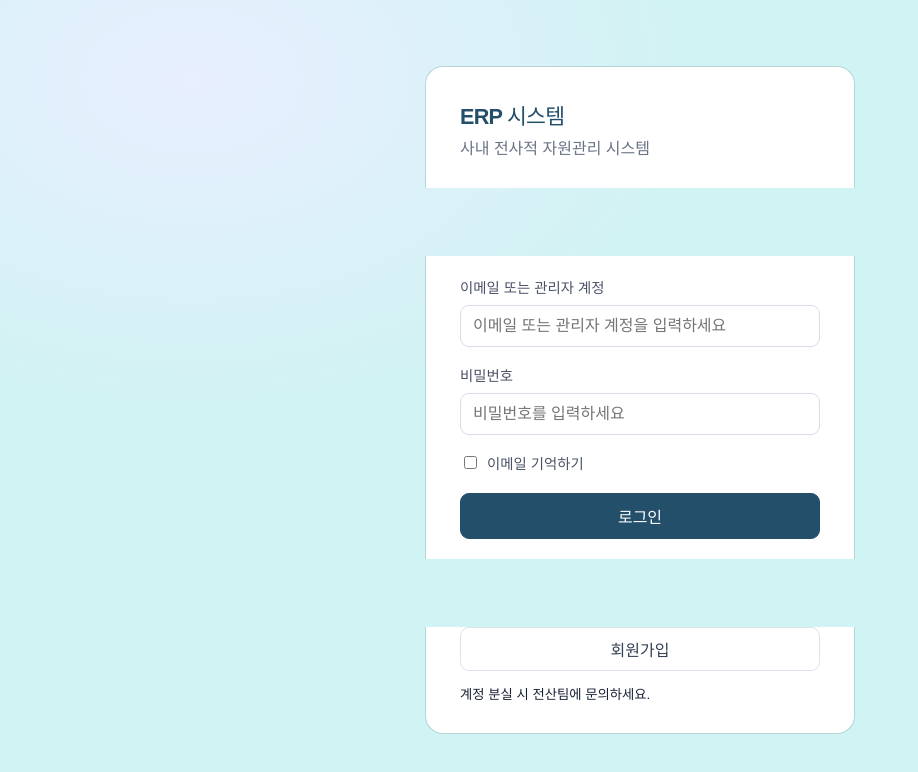
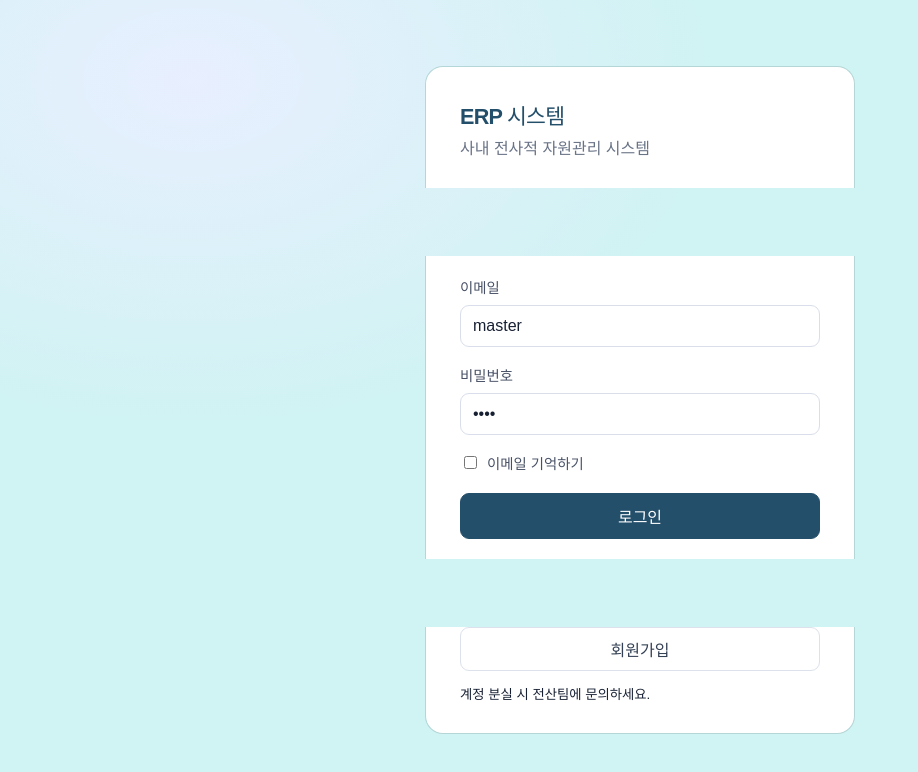
Before and after one commit to YooJunWoo-kor/Semiproject-group-2-, a React (Create React App) app in the folder frontend/: page / in a window 1280 px wide. Shown: the top 772 px of the page, without its empty margins (0-918 px from the left). Built offline with nearby package versions, Linux system fonts and the light colour scheme.

Commit message:
디버깅용 자동 id pass 할당

```diff
--- a/frontend/src/pages/Home.js
+++ b/frontend/src/pages/Home.js
@@ -9,14 +9,12 @@ import {
 
 function Home() {
 
-    const [loginId, setLoginId] = useState('');
-    const [password, setPassword] = useState('');
+    const [loginId, setLoginId] = useState("master");
+    const [password, setPassword] = useState("1234");
 
     const navigate = useNavigate();
 
-
     const handleLogin = (e) => {
-
         e.preventDefault();
 
         const account = findLoginAccount(
@@ -25,14 +23,11 @@ function Home() {
         );
 
         if (!account) {
-
             alert(
                 "이메일 또는 비밀번호가 일치하지 않습니다."
             );
-
             return;
         }
-
 
         saveLoginUser({
             employeeKey: account.employeeKey || null,
@@ -43,68 +38,45 @@ function Home() {
             role: account.role
         });
 
-
         navigate('/main');
     };
 
 
     const registerHendle = (e) => {
-
         e.preventDefault();
-
         navigate('/register');
     };
 
 
     return (
-
         <div className="login-page">
-
             <header>
-
-                <h2>
-                    ERP 시스템
-                </h2>
-
-                <p>
-                    사내 전사적 자원관리 시스템
-                </p>
-
+                <h2>ERP 시스템</h2>
+                <p>사내 전사적 자원관리 시스템</p>
             </header>
-
-
             <main>
-
                 <form onSubmit={handleLogin}>
-
                     <div>
-
                         <label htmlFor="loginId">
-                            이메일 또는 관리자 계정
+                            이메일
                         </label>
-
                         <input
                             id="loginId"
                             type="text"
-                            placeholder="이메일 또는 관리자 계정을 입력하세요"
+                            placeholder="이메일을 입력하세요"
                             value={loginId}
                             onChange={(e) =>
                                 setLoginId(
                                     e.target.value
                                 )
                             }
-                            required
+                            // required
                         />
-
                     </div>
-
-
                     <div>
-
                         <label htmlFor="password">
                             비밀번호
                         </label>
-
                         <input
                             id="password"
                             type="password"
@@ -115,53 +87,27 @@ function Home() {
                                     e.target.value
                                 )
                             }
-                            required
+                            // required
                         />
-
                     </div>
-
-
                     <div>
-
                         <label>
-
                             <input type="checkbox" />
-
                             이메일 기억하기
-
                         </label>
-
                     </div>
-
-
                     <button type="submit">
                         로그인
                     </button>
-
                 </form>
-
             </main>
-
-
             <footer>
-
-                <button
-                    onClick={registerHendle}
-                >
-                    회원가입
-                </button>
-
+                <button onClick={registerHendle}> 회원가입 </button>
                 <br />
-
-                <small>
-                    계정 분실 시 전산팀에 문의하세요.
-                </small>
-
+                <small> 계정 분실 시 전산팀에 문의하세요. </small>
             </footer>
-
         </div>
     );
 }
 
-
 export default Home;
```
Also changed, not shown: frontend/src/utils/authStorage.js (+0 -7 lines).
